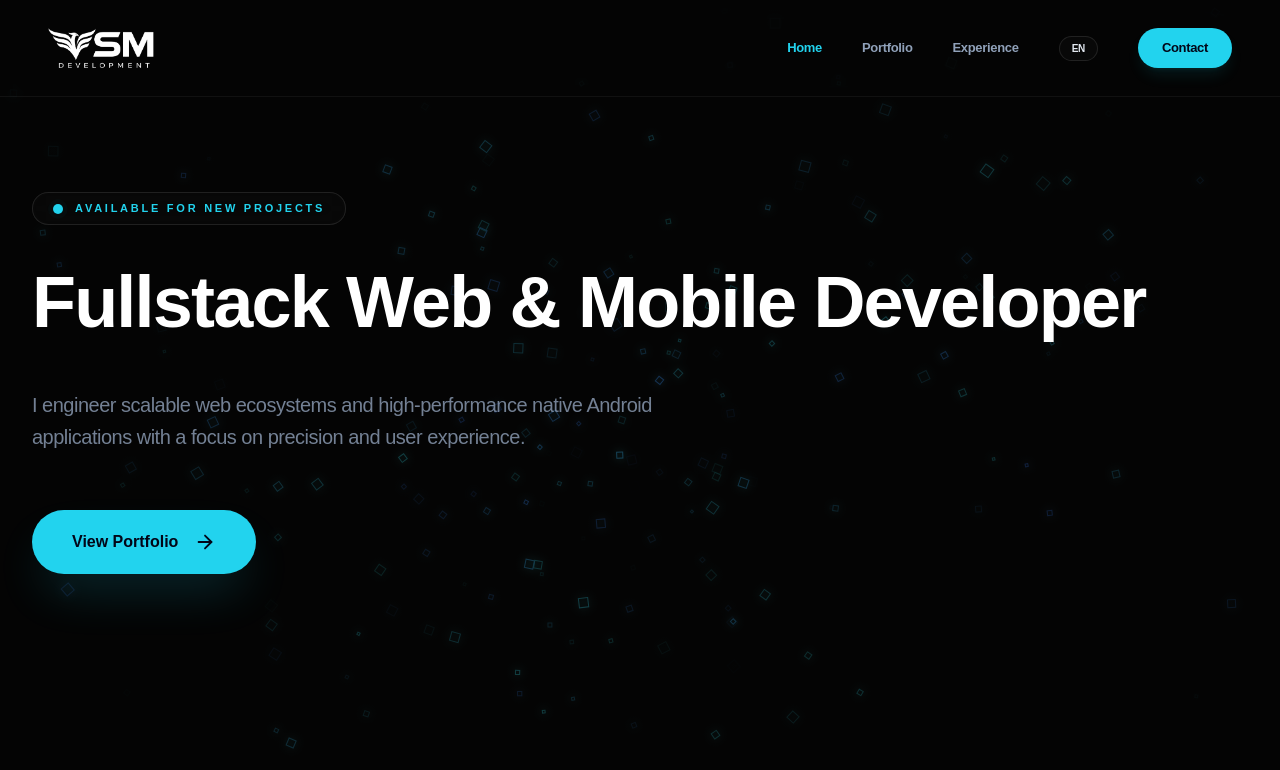
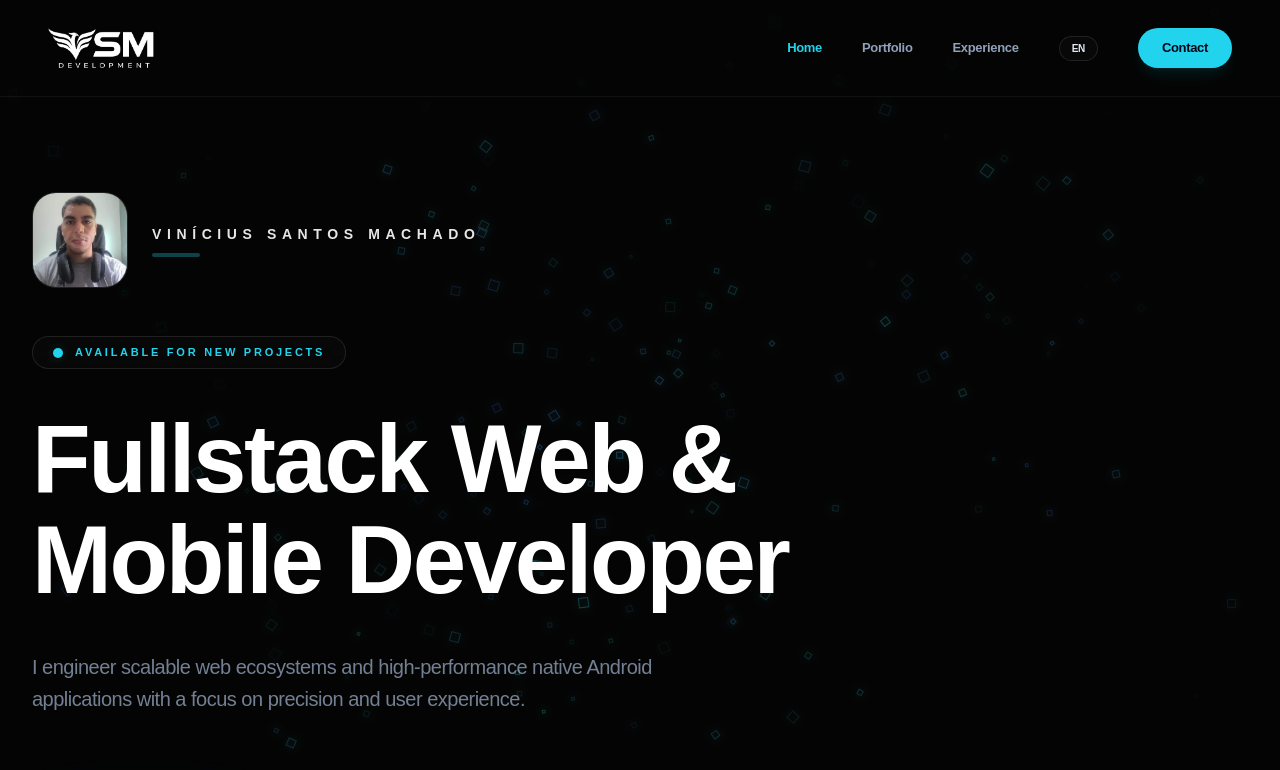
Before and after one commit to vs-machado/VSMDevelopmentNew, a React (Vite) app: page / in a window 1280 px wide. Shown: the top 770 px of the page. Built offline with nearby package versions, Linux system fonts and the light colour scheme.

Commit message:
feat: add profile name and photo to hero section

```diff
--- a/src/App.jsx
+++ b/src/App.jsx
@@ -290,8 +290,37 @@ const Home = () => {
       <div className="max-w-screen-2xl mx-auto px-6 md:px-8">
 
         {/* --- Hero Section --- */}
-        <section className="mb-48 md:mb-64 max-w-6xl">
-          <motion.div initial={{ y: 20, opacity: 0 }} animate={{ y: 0, opacity: 1 }} transition={{ duration: 1, ease: [0.16, 1, 0.3, 1] }}>
+        <section className="mb-48 md:mb-64 max-w-4xl">
+          <motion.div
+            initial={{ y: 20, opacity: 0 }}
+            animate={{ y: 0, opacity: 1 }}
+            transition={{ duration: 1, ease: [0.16, 1, 0.3, 1] }}
+          >
+             {/* Profile Header: Photo + Name */}
+             <div className="flex items-center gap-6 mb-12">
+                <div className="relative group">
+                   <div className="absolute -inset-2 bg-cyan/20 blur-xl opacity-0 group-hover:opacity-100 transition-opacity rounded-full"></div>
+                   <div className="w-20 h-20 md:w-24 md:h-24 rounded-2xl md:rounded-3xl overflow-hidden border border-white/10 bg-white/[0.02] backdrop-blur-3xl relative">
+                      <div className="absolute inset-0 flex items-center justify-center text-white/10 font-black text-2xl select-none italic">
+                        VSM
+                      </div>
+                      <img
+                        src="/images/profile.png"
+                        alt="Vinícius Santos Machado"
+                        className="w-full h-full object-cover group-hover:scale-110 transition-transform duration-500"
+                        onError={(e) => e.target.style.display = 'none'}
+                      />
+                   </div>
+                </div>
+                <div>
+                   <h2 className="text-cyan font-black text-[12px] md:text-[14px] uppercase tracking-[0.4em] mb-2 opacity-90">
+                     {t('hero.name')}
+                   </h2>
+                   <div className="h-1 w-12 bg-cyan/30 rounded-full"></div>
+                </div>
+             </div>
+
+             {/* Status Badge */}
              <div className="inline-flex items-center gap-3 mb-10 px-5 py-2.5 glass-panel rounded-full border-cyan/10 bg-cyan/[0.03] backdrop-blur-md">
                 <div className="relative">
                    <span className="block w-2.5 h-2.5 bg-cyan rounded-full"></span>
@@ -300,13 +329,15 @@ const Home = () => {
                 <span className="text-[10px] md:text-[11px] font-bold uppercase tracking-[0.25em] text-cyan leading-none">{t('hero.status')}</span>
              </div>
 
-             <h1 className="text-4xl sm:text-5xl md:text-6xl lg:text-7xl mb-12 leading-[1.05] text-white font-extrabold tracking-tight text-balance relative">
-               <span className="relative z-10">{t('hero.title')}</span>
-             </h1>
-
-             <p className="text-lg md:text-xl text-slate-400 leading-relaxed max-w-2xl mb-14 font-medium opacity-80 font-sans tracking-tight">
-               {t('hero.subtitle')}
-             </p>
+             {/* Title & Subtitle */}
+             <div className="mb-14">
+               <h1 className="text-4xl sm:text-5xl md:text-6xl lg:text-8xl mb-10 leading-[1.05] text-white font-extrabold tracking-tight text-balance">
+                 {t('hero.title')}
+               </h1>
+               <p className="text-lg md:text-xl text-slate-400 leading-relaxed max-w-2xl font-medium opacity-80 font-sans tracking-tight">
+                 {t('hero.subtitle')}
+               </p>
+             </div>
 
              <div className="flex flex-wrap gap-6 items-center">
                <Link to="/portfolio" className="group relative inline-flex items-center gap-4 px-8 md:px-10 py-4 md:py-5 bg-cyan text-slate-950 font-black rounded-full hover:bg-white transition-all duration-500 shadow-2xl shadow-cyan/20">
--- a/src/i18n.js
+++ b/src/i18n.js
@@ -17,6 +17,7 @@ i18n
             contact: 'Contact'
           },
           hero: {
+            name: 'Vinícius Santos Machado',
             title: 'Fullstack Web & Mobile Developer',
             subtitle: 'I engineer scalable web ecosystems and high-performance native Android applications with a focus on precision and user experience.',
             cta: 'View Portfolio',
@@ -115,6 +116,7 @@ i18n
             contact: 'Contato'
           },
           hero: {
+            name: 'Vinícius Santos Machado',
             title: 'Desenvolvedor Fullstack Web & Mobile',
             subtitle: 'Desenvolvo ecossistemas web escaláveis e aplicativos Android nativos de alta performance com foco em precisão e experiência do usuário.',
             cta: 'Ver Portfólio',
```
Also changed, not shown: public/images/profile.png (added).
